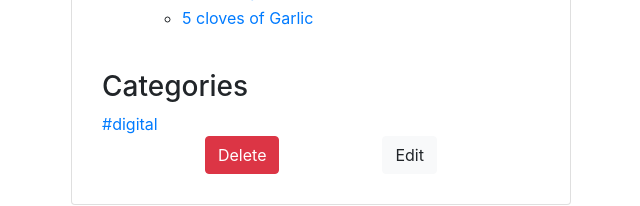
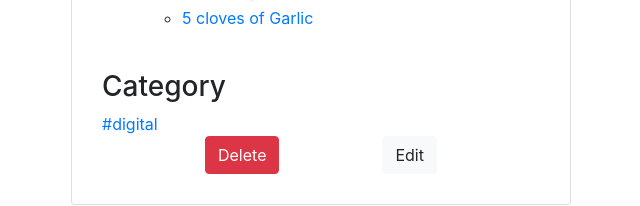
Before and after one commit to ft-secret-recipes-1/front-end, a React (Create React App) app in the folder secret-recipes-front-end/: page / in a window 1280 px wide. Shown: the part 281-487 px from the top of the page, without its empty margins (319-959 px from the left). Built offline with nearby package versions, Linux system fonts and the light colour scheme.

Commit message:
Fix React Errors & minor typo fix

```diff
--- a/secret-recipes-front-end/src/components/Homepage/Recipecard.js
+++ b/secret-recipes-front-end/src/components/Homepage/Recipecard.js
@@ -28,7 +28,7 @@ const Recipecard = (props) => {
             <ol className='instructions'>
                 {recipe.shapedSteps.map(step => {
                     return (
-                        <li>
+                        <li key={step.step_id}>
                             <b className='description'>{step.step_description}</b><br/><br/>
                             <b className='descriptor'>Ingredients:</b>
                             <ul className='ingredients'>
@@ -48,13 +48,13 @@ const Recipecard = (props) => {
                 })}
             </ol>
             <div className='category'>
-            <h3>Categories</h3>
+            <h3>Category</h3>
             <a onClick={navToLink} link={categeoryLink} href={categeoryLink}>#{recipe.category.category}</a>
             </div>
             <div className='modifyCard'
             style={{
                     display:"flex",
-                    "justify-content": "space-evenly"
+                    justifyContent: "space-evenly"
                 }}>
 
                 <Button variant="danger" href='#' target='' onClick={ev => {
--- a/secret-recipes-front-end/src/components/Homepage/Recipelist.js
+++ b/secret-recipes-front-end/src/components/Homepage/Recipelist.js
@@ -6,7 +6,7 @@ const Recipelist = (props) => {
             <div>
                 {recipes.map(recipe => {
                     return (
-                        <Recipecard deleteRecipe={deleteRecipe} recipe={recipe}></Recipecard>
+                        <Recipecard key={recipe.recipe_id} deleteRecipe={deleteRecipe} recipe={recipe}></Recipecard>
                         )
                     })
                 }
```
Also changed, not shown: 1 other file (tests, documents, lock files or other folders).
